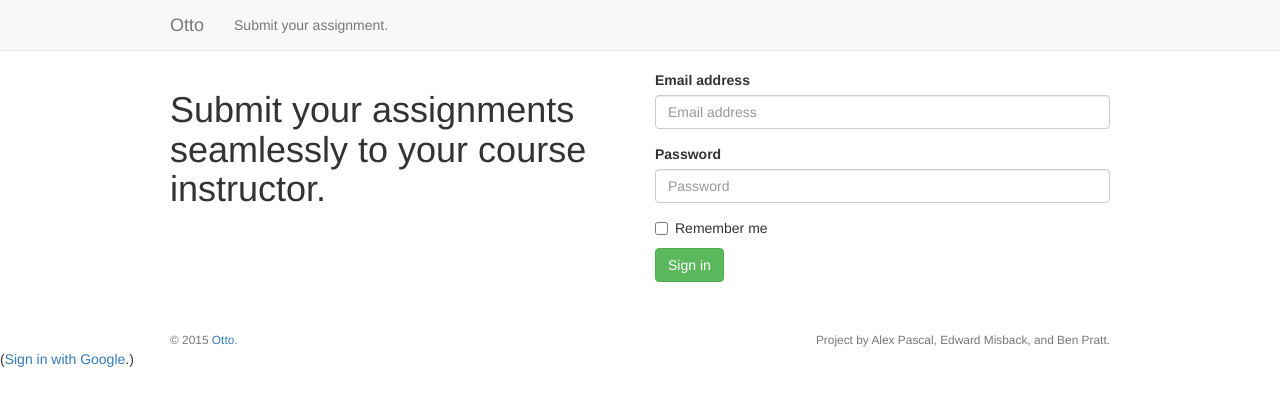
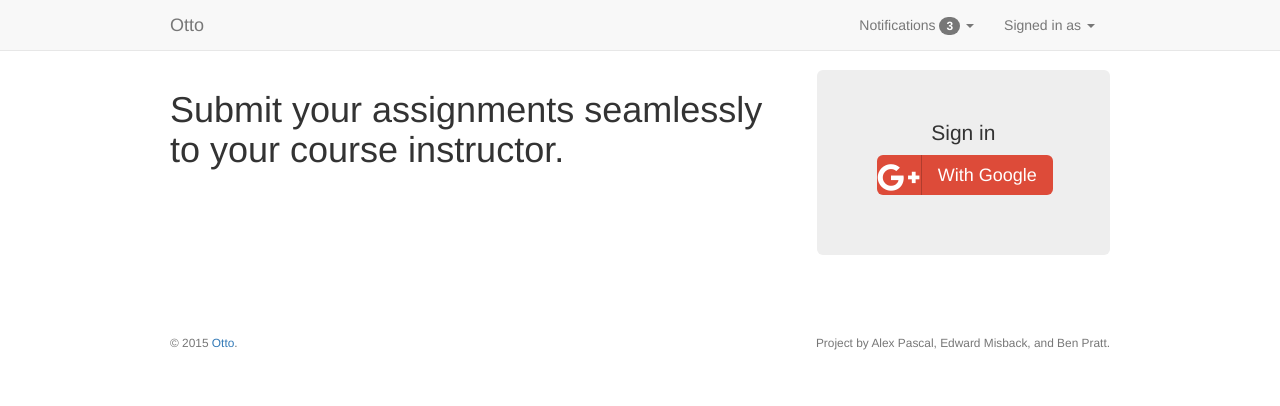
Before and after one commit to elmisback/otto, a Django app: template otto_pkg/otto/templates/login.html in a window 1280 px wide. Shown: the top 406 px of the page. Run offline with Django 3.2, Linux system fonts and the light colour scheme; the template is opened without the code that fills it, so the values that code supplies are empty; some libraries are stand-ins or nearby versions.

Commit message:
Added updated login pages

```diff
--- a/otto_pkg/otto/templates/assignments.html
+++ b/otto_pkg/otto/templates/assignments.html
@@ -4,7 +4,7 @@
             {{ current_page.0 }}
         {% endwith %}
         {% if user.is_instructor %}
-            <a href="{{ edit_assignment_url }}" class="btn btn-success pull-right">Create Assignment</a>
+            <a href="{{ add_assignment_url }}" class="btn btn-success pull-right">Create Assignment</a>
         {% endif %}
     </h2><!-- .page-title -->
 </div><!-- .page-header -->
--- a/otto_pkg/otto/templates/login.html
+++ b/otto_pkg/otto/templates/login.html
@@ -4,70 +4,38 @@
         <meta charset="utf-8">
         <meta http-equiv="X-UA-Compatible" content="IE=edge">
         <meta name="viewport" content="width=device-width, initial-scale=1">
-		<title>Otto</title>
-
-		<!-- Bootstrap -->
-		<link href="css/bootstrap.min.css" rel="stylesheet">
-		<link href="css/style.css" rel="stylesheet">
-
-		<!-- HTML5 shim and Respond.js for IE8 support of HTML5 elements and media queries -->
-		<!-- WARNING: Respond.js doesn't work if you view the page via file:// -->
+        <title>Otto</title><!-- update to dynamic site title -->
+        <link rel="stylesheet" href="//maxcdn.bootstrapcdn.com/font-awesome/4.3.0/css/font-awesome.min.css">
+        <link href="/css/bootstrap-social.css" rel="stylesheet">
+        <link href="/css/bootstrap.min.css" rel="stylesheet">
+        <link href="/css/style.css" rel="stylesheet">
         <!--[if lt IE 9]>
         <script src="https://oss.maxcdn.com/html5shiv/3.7.2/html5shiv.min.js"></script>
         <script src="https://oss.maxcdn.com/respond/1.4.2/respond.min.js"></script>
         <![endif]-->
     </head>
     <body>
-		<nav class="navbar navbar-default navbar-fixed-top">
-			<div class="container">
-				<div class="navbar-header navbar-left">
-					<button type="button" class="navbar-toggle collapsed" data-toggle="collapse" data-target="#navbar" aria-expanded="false" aria-controls="navbar">
-						<span class="sr-only">Toggle navigation</span>
-						<span class="icon-bar"></span>
-						<span class="icon-bar"></span>
-						<span class="icon-bar"></span>
-					</button>
-					<a class="navbar-brand" href="login.html">Otto</a>
-					<p class="navbar-text navbar-description">Submit your assignment.</p>
-				</div><!-- .navbar-header .navbar-left -->
-			</div><!-- .container -->
-		</nav><!-- .navbar .navbar-default -->
+        {% include 'header.html' %}
         <div class="container">
 			<div class="row">
-				<div class="col-md-6">
+				<div class="col-md-8">
 					<h1>Submit your assignments seamlessly to your course instructor.</h1>
 				</div>
-				<div class="col-md-6">
-					<form>
-						<div class="form-group">
-							<label for="exampleInputEmail1">Email address</label>
-							<input type="email" class="form-control" id="exampleInputEmail1" placeholder="Email address">
+				<div class="col-md-4">
+                    <div class="jumbotron text-center">
+                        <p>Sign in</p>
+                        <a class="btn-lg btn-social btn-google-plus" href="{{login_url}}"
+                            style="vertical-align: middle;">
+                            <i class="fa fa-google-plus"></i>With Google
+                        </a>
+                        <br><br/>
                     </div>
-						<div class="form-group">
-							<label for="exampleInputPassword1">Password</label>
-							<input type="password" class="form-control" id="exampleInputPassword1" placeholder="Password">
-						</div>
-						<div class="checkbox">
-							<label><input type="checkbox"> Remember me</label>
-						</div>
-						<button type="submit" class="btn btn-success">Sign in</button>
-					</form>
-				</div>
-			</div><!-- .row -->
-			<div class="row">
-				<div class="col-xs-12">
-					<footer class="site-footer">
-						<small class="text-muted pull-left">&copy; 2015 <a href="login.html">Otto</a>.</small>
-						<small class="text-muted pull-right">Project by Alex Pascal, Edward Misback, and Ben Pratt.</small>
-					</footer>
 				</div>
 			</div><!-- .row -->
 		</div><!-- .container -->
-
-		<!-- jQuery (necessary for Bootstrap's JavaScript plugins) -->
+        {% include 'footer.html' %}
         <script src="https://ajax.googleapis.com/ajax/libs/jquery/1.11.2/jquery.min.js"></script>
-		<!-- Include all compiled plugins (below), or include individual files as needed -->
-		<script src="js/bootstrap.min.js"></script>
-        (<a href="{{login_url}}">Sign in with Google</a>.)
+        <script src="/js/bootstrap.min.js"></script>
+        <script src="/js/history.js"></script>
     </body>
 </html>
--- a/otto_pkg/otto/views.py
+++ b/otto_pkg/otto/views.py
@@ -117,7 +117,7 @@
     add_assignment_url = reverse(
         edit_assignment, kwargs={
             'course_id': course.key.id(),
-            'assignment_id': Assignment.generate_id()
+            'assignment_id': Assignment.generate_id(4)
         }
     )
     context = {
```
Also changed, not shown: otto_pkg/otto/templates/register.html (+15 -15 lines), otto_pkg/static/css/bootstrap-social.css (added). Lines whose indentation alone changed are shown as unchanged.
